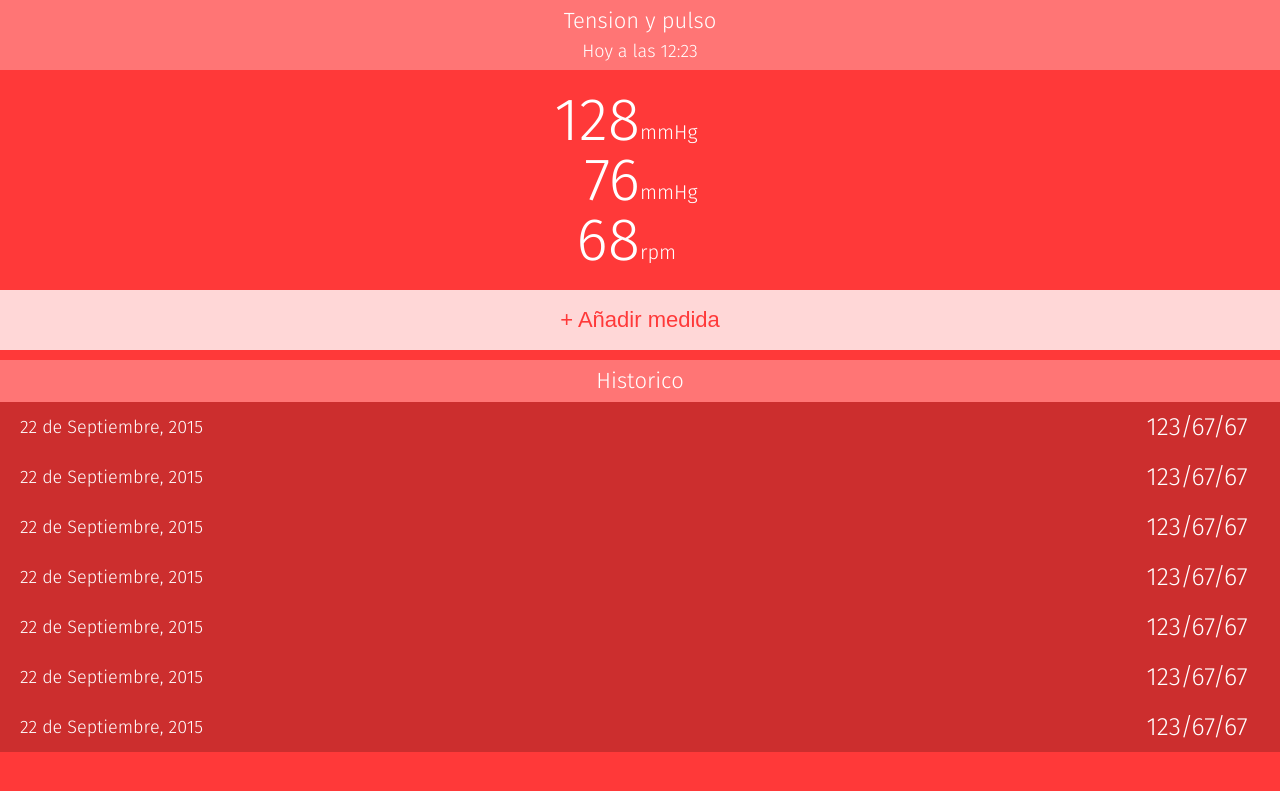
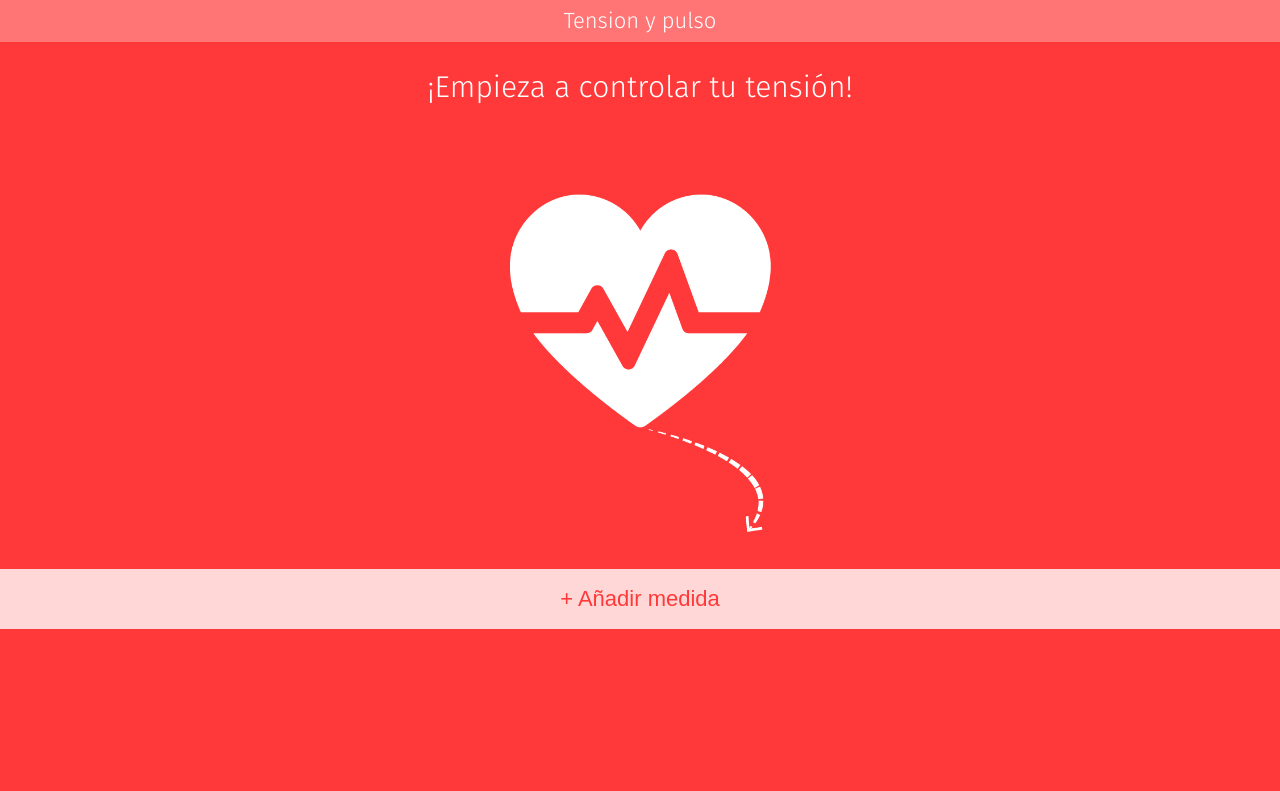
Before and after one commit to borjasalguero/tensiometro, a Node server app: template server/views/home.handlebars in a window 1280 px wide. Shown: the part 70-861 px from the top of the page. Run offline with Node 20, Linux system fonts and the light colour scheme; the template is opened without the code that fills it: most values are stand-ins (such as "Sample title", 1, 10 or a date in 2020); some libraries are stand-ins or nearby versions.

Commit message:
First working version sending samples

```diff
--- a/server/static/js/home.js
+++ b/server/static/js/home.js
@@ -45,6 +45,13 @@ window.onload = function() {
     }
   );
 
+  document.getElementById('sp-button').addEventListener(
+    'click',
+    function() {
+      document.body.classList.add('new');
+    }
+  );
+
   document.getElementById('m-options').addEventListener(
     'click',
     function() {
--- a/server/static/style/samples.css
+++ b/server/static/style/samples.css
@@ -3,7 +3,7 @@
   overflow: scroll;
 }
 
-.samples-panel h1 {
+.panel h1 {
   padding: 1rem 2rem 1rem 2rem;
   font-weight: 300;
   font-size: 2.2rem;
@@ -13,7 +13,7 @@
 
 }
 
-.samples-panel h2 {
+.panel h2 {
   padding: 0rem 2rem 1rem 2rem;
   font-weight: 300;
   font-size: 1.8rem;
@@ -92,3 +92,84 @@
   font-size: 2.5rem;
   text-align: right;
 }
+
+
+
+/*
+ * New sample panel
+ */
+
+body.new .new-sample-panel {
+  display: block;
+}
+
+.new-sample-panel {
+  display: none;
+  width: 100%;
+  height: 100%;
+  z-index: 1000;
+  position: absolute;
+  background: grey;
+  top: 0;
+  padding-top: 7rem;
+  box-sizing: border-box;
+}
+
+.new-sample-panel input {
+  width: 100%;
+  height: 7rem;
+  border: none;
+  background: transparent;
+  font-size: 5rem;
+  line-height: 7rem;
+  text-align: center;
+}
+
+.new-sample-panel ::-webkit-input-placeholder {
+  font-size: 3rem;
+  color: pink;
+}
+.new-sample-panel ::-moz-placeholder { color:#f00; } /* firefox 19+ */
+.new-sample-panel :-ms-input-placeholder { color:#f00; } /* ie */
+.new-sample-panel input:-moz-placeholder { color:#f00; }
+
+.new-sample-panel h1 {
+  margin-bottom: 2rem;
+}
+
+.new-sample-panel button {
+  background: white;
+  width: 100%;
+  border: none;
+  height: 7rem;
+  box-sizing: border-box;
+  margin-top: 1rem;
+  font-size: 3rem;
+  line-height: 7rem;
+}
+
+
+/*
+ * First time experience!
+ */
+
+.sp-first-time-image {
+  margin-top: 2rem;
+  height: 60%;
+  width: 100%;
+  background: url(images/corazon_white_grande.png);
+  background-repeat: no-repeat;
+  background-size: auto 70%;
+  background-position: center 90%;
+  position: relative;
+}
+
+.sp-first-time-text {
+  width: 100%;
+  padding: 1rem 2rem;
+  box-sizing: border-box;
+  text-align: center;
+  font-size: 3rem;
+  position: absolute;
+  bottom: top;
+}
--- a/server/views/home.handlebars
+++ b/server/views/home.handlebars
@@ -2,56 +2,56 @@
 <link rel="stylesheet" type="text/css" href="/style/samples.css">
 
 <section class="panel samples-panel">
+  <h1>Tension y pulso</h1>
 
-<h1>Tension y pulso</h1>
-<h2>Hoy a las 12:23</h2>
+  {{#if lastSample}}
+    {{#lastSample}}
+    <h2>{{created}}</h2>
     <ul class="sp-last">
       <li>
-		<span class="sp-last-section sp-last-value">128</span>
+        <span class="sp-last-section sp-last-value">{{sistolic}}</span>
         <span class="sp-last-section sp-last-unit">mmHg</span>
       </li>
       <li>
-		<span class="sp-last-section sp-last-value">76</span>
+        <span class="sp-last-section sp-last-value">{{diastolic}}</span>
         <span class="sp-last-section sp-last-unit">mmHg</span>
       </li>
       <li>
-		<span class="sp-last-section sp-last-value">68</span>
+        <span class="sp-last-section sp-last-value">{{rpm}}</span>
         <span class="sp-last-section sp-last-unit">rpm</span>
       </li>
     </ul>
+    {{/lastSample}}
+  {{else}}
+    <div class="sp-first-time-image ">
+      <div class="sp-first-time-text">
+      ¡Empieza a controlar tu tensión!
+      </div>
+    </div>
+  {{/if}}
+
   <button class="sp-button" id="sp-button">
     + Añadir medida
   </button>
+
+  {{#if samples}}
   <h1>Historico</h1>
   <ul class="sp-history">
+    {{#samples}}
       <li>
-		<span class="sp-history-section sp-history-time">22 de Septiembre, 2015</span>
-		<span class="sp-history-section sp-history-value">123/67/67</span>
+        <span class="sp-history-section sp-history-time">{{created}}</span>
+        <span class="sp-history-section sp-history-value">{{sistolic}}/{{diastolic}}/{{rpm}}</span>
       </li>
-	<li>
-		<span class="sp-history-section sp-history-time">22 de Septiembre, 2015</span>
-		<span class="sp-history-section sp-history-value">123/67/67</span>
-	</li>
-	<li>
-		<span class="sp-history-section sp-history-time">22 de Septiembre, 2015</span>
-		<span class="sp-history-section sp-history-value">123/67/67</span>
-	</li>
-	<li>
-		<span class="sp-history-section sp-history-time">22 de Septiembre, 2015</span>
-		<span class="sp-history-section sp-history-value">123/67/67</span>
-	</li>
-	<li>
-		<span class="sp-history-section sp-history-time">22 de Septiembre, 2015</span>
-		<span class="sp-history-section sp-history-value">123/67/67</span>
-	</li>
-	<li>
-		<span class="sp-history-section sp-history-time">22 de Septiembre, 2015</span>
-		<span class="sp-history-section sp-history-value">123/67/67</span>
-	</li>
-	<li>
-		<span class="sp-history-section sp-history-time">22 de Septiembre, 2015</span>
-		<span class="sp-history-section sp-history-value">123/67/67</span>
-	</li>
+    {{/samples}}
   </ul>
-<!-- <a href="http://localhost:5000/users/{{username}}/samples">SAMPLES</a> -->
+  {{/if}}
 </section>
+<form action="{{username}}/samples" class="panel new-sample-panel" method="post">
+  <h1>Nueva medida</h1>
+  <input class="value" required autofocus type="number" name="sistolic" min="10" max="300" placeholder="---"></input>
+  <input class="value" required type="number" name="diastolic" min="10" max="300" placeholder="---"></input>
+  <input class="value" required type="number" name="rpm" min="10" max="300" placeholder="---"></input>
+  <button>
+    Enviar
+  </button>
+</form>
```
Also changed, not shown: server/controller/sample.js (added, +38 -0 lines), server/models/sample.js (added, +28 -0 lines), server/routers/web.js (+55 -28 lines), server/static/js/samples.js (+10 -1 lines), server/static/style/images/corazon_white_grande.png (added). Lines whose indentation alone changed are shown as unchanged.
